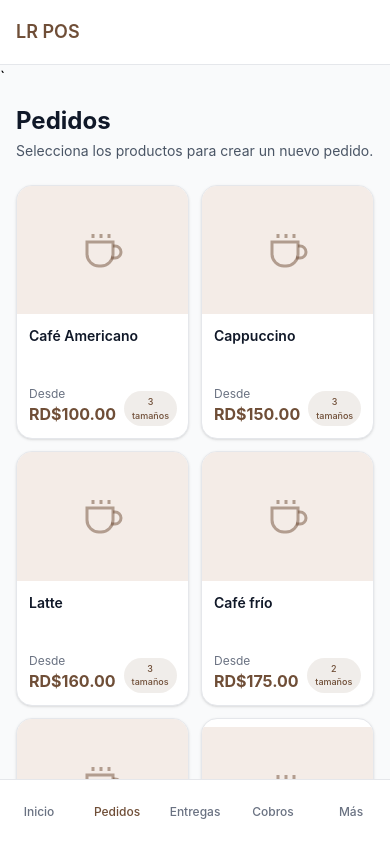
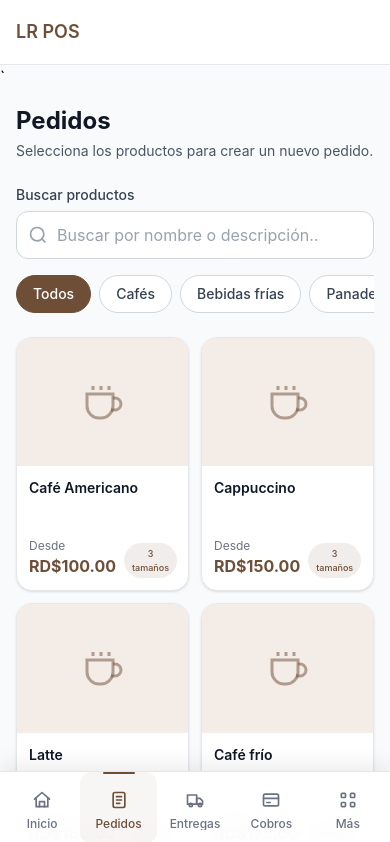
Before and after one commit to lixandro96/lr-pos, a React (Vite) app: page /orders in a window 390 px wide. Shown: the top 842 px of the page. Built offline with nearby package versions, Linux system fonts and the light colour scheme.

Commit message:
style(navigation): improve mobile bottom navigation

```diff
--- a/src/components/layout/BottomNavigation.jsx
+++ b/src/components/layout/BottomNavigation.jsx
@@ -1,26 +1,127 @@
 import { NavLink } from "react-router-dom";
+
+function HomeIcon() {
+  return (
+    <svg
+      aria-hidden="true"
+      viewBox="0 0 24 24"
+      fill="none"
+      stroke="currentColor"
+      strokeWidth="2"
+      strokeLinecap="round"
+      strokeLinejoin="round"
+      className="h-5 w-5"
+    >
+      <path d="M3 11 12 3l9 8" />
+      <path d="M5 10v10h14V10" />
+      <path d="M9 20v-6h6v6" />
+    </svg>
+  );
+}
+
+function OrdersIcon() {
+  return (
+    <svg
+      aria-hidden="true"
+      viewBox="0 0 24 24"
+      fill="none"
+      stroke="currentColor"
+      strokeWidth="2"
+      strokeLinecap="round"
+      strokeLinejoin="round"
+      className="h-5 w-5"
+    >
+      <rect x="5" y="3" width="14" height="18" rx="2" />
+      <path d="M9 8h6" />
+      <path d="M9 12h6" />
+      <path d="M9 16h4" />
+    </svg>
+  );
+}
+
+function DeliveriesIcon() {
+  return (
+    <svg
+      aria-hidden="true"
+      viewBox="0 0 24 24"
+      fill="none"
+      stroke="currentColor"
+      strokeWidth="2"
+      strokeLinecap="round"
+      strokeLinejoin="round"
+      className="h-5 w-5"
+    >
+      <path d="M3 6h11v11H3z" />
+      <path d="M14 10h4l3 3v4h-7z" />
+      <circle cx="7" cy="18" r="2" />
+      <circle cx="18" cy="18" r="2" />
+    </svg>
+  );
+}
+
+function PaymentsIcon() {
+  return (
+    <svg
+      aria-hidden="true"
+      viewBox="0 0 24 24"
+      fill="none"
+      stroke="currentColor"
+      strokeWidth="2"
+      strokeLinecap="round"
+      strokeLinejoin="round"
+      className="h-5 w-5"
+    >
+      <rect x="3" y="5" width="18" height="14" rx="2" />
+      <path d="M3 10h18" />
+      <path d="M7 15h4" />
+    </svg>
+  );
+}
+
+function MoreIcon() {
+  return (
+    <svg
+      aria-hidden="true"
+      viewBox="0 0 24 24"
+      fill="none"
+      stroke="currentColor"
+      strokeWidth="2"
+      className="h-5 w-5"
+    >
+      <rect x="4" y="4" width="5" height="5" rx="1" />
+      <rect x="15" y="4" width="5" height="5" rx="1" />
+      <rect x="4" y="15" width="5" height="5" rx="1" />
+      <rect x="15" y="15" width="5" height="5" rx="1" />
+    </svg>
+  );
+}
 
 const navigationItems = [
   {
     to: "/",
     label: "Inicio",
     end: true,
+    icon: <HomeIcon />,
   },
   {
     to: "/orders",
     label: "Pedidos",
+    icon: <OrdersIcon />,
   },
   {
     to: "/deliveries",
     label: "Entregas",
+    icon: <DeliveriesIcon />,
   },
   {
     to: "/payments",
     label: "Cobros",
+    icon: <PaymentsIcon />,
   },
   {
     to: "/more",
     label: "Más",
+    icon: <MoreIcon />,
   },
 ];
 
@@ -30,33 +131,67 @@ function BottomNavigation() {
       aria-label="Navegación principal móvil"
       className="
         fixed inset-x-0 bottom-0 z-50
-        border-t border-gray-200 bg-white
-        md:hidden
+        border-t border-gray-200
+        bg-white/95
+        shadow-[0_-6px_20px_rgba(0,0,0,0.08)]
+        backdrop-blur-md
+        lg:hidden
       "
     >
       <div
         className="
-          grid grid-cols-5
+          mx-auto grid max-w-xl grid-cols-5
+          px-1
           pb-[env(safe-area-inset-bottom)]
         "
       >
-        {navigationItems.map(({ to, label, end }) => (
+        {navigationItems.map((item) => (
           <NavLink
-            key={to}
-            to={to}
-            end={end}
+            key={item.to}
+            to={item.to}
+            end={item.end}
             className={({ isActive }) => `
-              flex min-h-16 items-center justify-center
-              px-1 text-center text-xs font-medium
-              transition-colors
+              relative flex min-h-[4.5rem]
+              min-w-0 flex-col items-center
+              justify-center gap-1
+              rounded-xl px-1 py-2
+              text-xs font-medium
+              transition-colors duration-200
+              focus-visible:outline-none
+              focus-visible:ring-2
+              focus-visible:ring-[#6F4E37]/30
               ${
                 isActive
-                  ? "text-[#6F4E37]"
-                  : "text-gray-500 hover:text-gray-700"
+                  ? `
+                      bg-[#6F4E37]/5
+                      text-[#6F4E37]
+                      before:absolute
+                      before:top-0
+                      before:h-0.5
+                      before:w-8
+                      before:rounded-full
+                      before:bg-[#6F4E37]
+                    `
+                  : `
+                      text-gray-500
+                      hover:bg-gray-50
+                      hover:text-gray-800
+                    `
               }
             `}
           >
-            {label}
+            <span
+              className="
+                flex h-7 items-center
+                justify-center
+              "
+            >
+              {item.icon}
+            </span>
+
+            <span className="max-w-full truncate leading-none">
+              {item.label}
+            </span>
           </NavLink>
         ))}
       </div>
--- a/src/features/orders/OrdersPage.jsx
+++ b/src/features/orders/OrdersPage.jsx
@@ -1,14 +1,29 @@
 import { useState } from "react";
 
 import PageHeader from "../../components/layout/PageHeader";
+import BottomSheet from "../../components/ui/BottomSheet";
+import Button from "../../components/ui/Button";
+import EmptyState from "../../components/ui/EmptyState";
 import Toast from "../../components/ui/Toast";
-import { mockProducts } from "../../mocks";
 
+import {
+  mockCategories,
+  mockProducts,
+} from "../../mocks";
+
+import OrderCart from "./components/OrderCart";
 import ProductCard from "./components/ProductCard";
+import ProductCatalogFilters from "./components/ProductCatalogFilters";
 import ProductOptionsSheet from "./components/ProductOptionsSheet";
-import OrderCart from "./components/OrderCart";
-import BottomSheet from "../../components/ui/BottomSheet";
 
+
+function normalizeText(value) {
+  return String(value ?? "")
+    .normalize("NFD")
+    .replace(/[\u0300-\u036f]/g, "")
+    .trim()
+    .toLowerCase();
+}
 
 function createCartItemKey(item) {
   const normalizedNotes = String(item.notes ?? "")
@@ -27,6 +42,8 @@ const currencyFormatter = new Intl.NumberFormat("es-DO", {
 });
 
 function OrdersPage() {
+
+
   const [selectedProduct, setSelectedProduct] = useState(null);
   const [cartItems, setCartItems] = useState([]);
   const [isCartOpen, setIsCartOpen] = useState(false);
@@ -36,9 +53,94 @@ function OrdersPage() {
     message: "",
   });
 
-  const activeProducts = mockProducts.filter(
-    (product) => product.isActive,
+  const [searchTerm, setSearchTerm] = useState("");
+  const [selectedCategoryId, setSelectedCategoryId] =
+  useState("ALL")
+
+  const activeCategories = [...mockCategories]
+  .filter((category) => category.isActive)
+  .sort((firstCategory, secondCategory) => {
+    const sortDifference =
+      firstCategory.sortOrder -
+      secondCategory.sortOrder;
+
+    if (sortDifference !== 0) {
+      return sortDifference;
+    }
+
+    return firstCategory.name.localeCompare(
+      secondCategory.name,
+      "es",
+    );
+  });
+
+  const categoryOrderById = new Map(
+    activeCategories.map((category) => [
+      category.id,
+      category.sortOrder,
+    ]),
   );
+
+  const normalizedSearchTerm =
+  normalizeText(searchTerm);
+
+  const filteredProducts = mockProducts
+    .filter((product) => product.isActive)
+    .filter((product) => {
+      if (selectedCategoryId === "ALL") {
+        return true;
+      }
+
+      return product.categoryId === selectedCategoryId;
+    })
+    .filter((product) => {
+      if (!normalizedSearchTerm) {
+        return true;
+      }
+
+      const searchableContent = normalizeText(
+        `${product.name} ${product.description}`,
+      );
+
+      return searchableContent.includes(
+        normalizedSearchTerm,
+      );
+    })
+    .sort((firstProduct, secondProduct) => {
+      const firstCategoryOrder =
+        categoryOrderById.get(firstProduct.categoryId) ??
+        Number.MAX_SAFE_INTEGER;
+
+      const secondCategoryOrder =
+        categoryOrderById.get(secondProduct.categoryId) ??
+        Number.MAX_SAFE_INTEGER;
+
+      const categoryDifference =
+        firstCategoryOrder - secondCategoryOrder;
+
+      if (categoryDifference !== 0) {
+        return categoryDifference;
+      }
+
+      const productOrderDifference =
+        (firstProduct.sortOrder ??
+          Number.MAX_SAFE_INTEGER) -
+        (secondProduct.sortOrder ??
+          Number.MAX_SAFE_INTEGER);
+
+      if (productOrderDifference !== 0) {
+        return productOrderDifference;
+      }
+
+      return firstProduct.name.localeCompare(
+        secondProduct.name,
+        "es",
+      );
+    });
+
+  const hasActiveFilters =
+    searchTerm.trim() !== "" ||
+    selectedCategoryId !== "ALL";
 
   const cartQuantity = cartItems.reduce(
     (total, item) => total + item.quantity,
@@ -49,6 +151,10 @@ function OrdersPage() {
     (total, item) => total + item.subtotal,
     0,
   );
+  function handleClearCatalogFilters() {
+    setSearchTerm("");
+    setSelectedCategoryId("ALL");
+  }
 
   function handleSelectProduct(product) {
     setSelectedProduct(product);
@@ -187,8 +293,21 @@ function OrdersPage() {
         xl:grid-cols-[minmax(0,1fr)_24rem]
       "
     >
+
       {/* Catálogo */}
-      <div className="min-w-0">
+    <div className="min-w-0 space-y-5">
+      <ProductCatalogFilters
+        searchTerm={searchTerm}
+        onSearchChange={(event) =>
+          setSearchTerm(event.target.value)
+        }
+        onClearSearch={() => setSearchTerm("")}
+        categories={activeCategories}
+        selectedCategoryId={selectedCategoryId}
+        onCategoryChange={setSelectedCategoryId}
+      />
+
+      {filteredProducts.length > 0 ? (
         <div
           className="
             grid grid-cols-2 gap-3
@@ -198,7 +317,7 @@ function OrdersPage() {
             2xl:grid-cols-4
           "
         >
-          {activeProducts.map((product) => (
+          {filteredProducts.map((product) => (
             <ProductCard
               key={product.id}
               product={product}
@@ -206,7 +325,28 @@ function OrdersPage() {
             />
           ))}
         </div>
-      </div>
+      ) : (
+        <EmptyState
+          title={
+            hasActiveFilters
+              ? "No se encontraron productos"
+              : "No hay productos disponibles"
+          }
+          description={
+            hasActiveFilters
+              ? "Prueba con otro término de búsqueda o selecciona una categoría diferente."
+              : "Los productos activos aparecerán en esta sección."
+          }
+          action={
+            hasActiveFilters ? (
+              <Button onClick={handleClearCatalogFilters}>
+                Limpiar filtros
+              </Button>
+            ) : undefined
+          }
+        />
+      )}
+    </div>
 
       {/* Carrito de escritorio */}
       <aside className="hidden lg:block">
--- /dev/null
+++ b/src/features/orders/components/ProductCatalogFilters.jsx
@@ -0,0 +1,88 @@
+import SearchInput from "../../../components/ui/SearchInput";
+
+function ProductCatalogFilters({
+  searchTerm,
+  onSearchChange,
+  onClearSearch,
+  categories = [],
+  selectedCategoryId = "ALL",
+  onCategoryChange,
+}) {
+  return (
+    <div className="space-y-4">
+      <SearchInput
+        id="product-search"
+        label="Buscar productos"
+        placeholder="Buscar por nombre o descripción..."
+        value={searchTerm}
+        onChange={onSearchChange}
+        onClear={onClearSearch}
+      />
+
+      <div
+        className="
+          flex gap-2 overflow-x-auto pb-1
+          [scrollbar-width:none]
+          [&::-webkit-scrollbar]:hidden
+        "
+        aria-label="Filtrar productos por categoría"
+      >
+        <button
+          type="button"
+          aria-pressed={selectedCategoryId === "ALL"}
+          onClick={() => onCategoryChange("ALL")}
+          className={`
+            shrink-0 rounded-full border
+            px-4 py-2 text-sm font-medium
+            transition-colors
+            ${
+              selectedCategoryId === "ALL"
+                ? "border-[#6F4E37] bg-[#6F4E37] text-white"
+                : `
+                    border-gray-300 bg-white text-gray-700
+                    hover:border-[#6F4E37]/50
+                    hover:text-[#6F4E37]
+                  `
+            }
+          `}
+        >
+          Todos
+        </button>
+
+        {categories.map((category) => {
+          const isSelected =
+            selectedCategoryId === category.id;
+
+          return (
+            <button
+              key={category.id}
+              type="button"
+              aria-pressed={isSelected}
+              onClick={() =>
+                onCategoryChange(category.id)
+              }
+              className={`
+                shrink-0 rounded-full border
+                px-4 py-2 text-sm font-medium
+                transition-colors
+                ${
+                  isSelected
+                    ? "border-[#6F4E37] bg-[#6F4E37] text-white"
+                    : `
+                        border-gray-300 bg-white text-gray-700
+                        hover:border-[#6F4E37]/50
+                        hover:text-[#6F4E37]
+                      `
+                }
+              `}
+            >
+              {category.name}
+            </button>
+          );
+        })}
+      </div>
+    </div>
+  );
+}
+
+export default ProductCatalogFilters;
```
